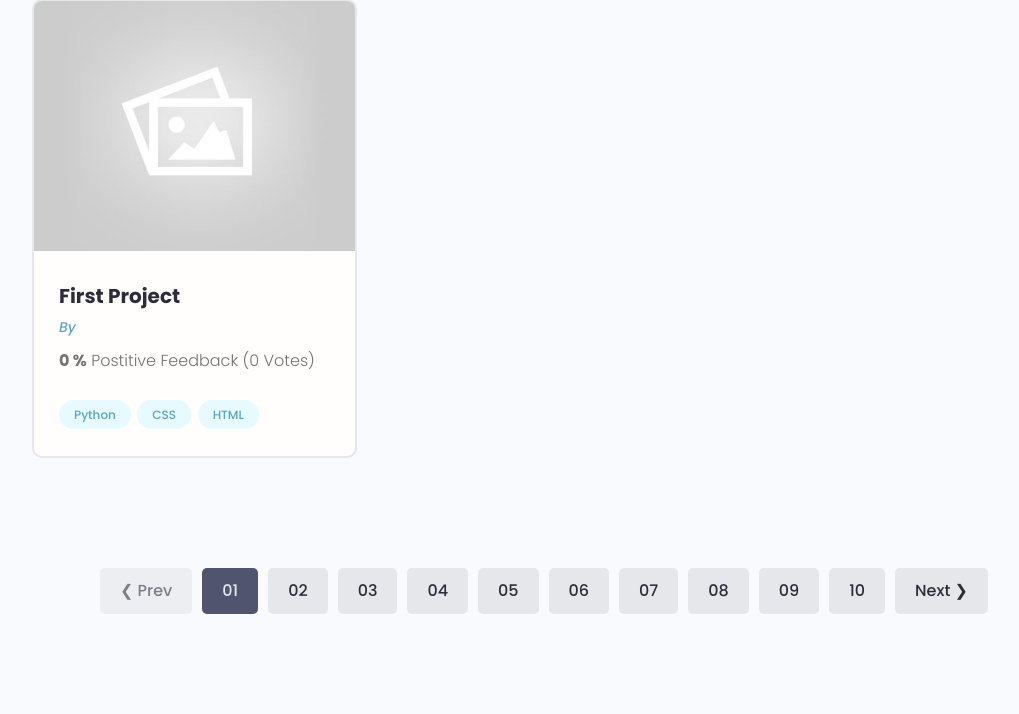
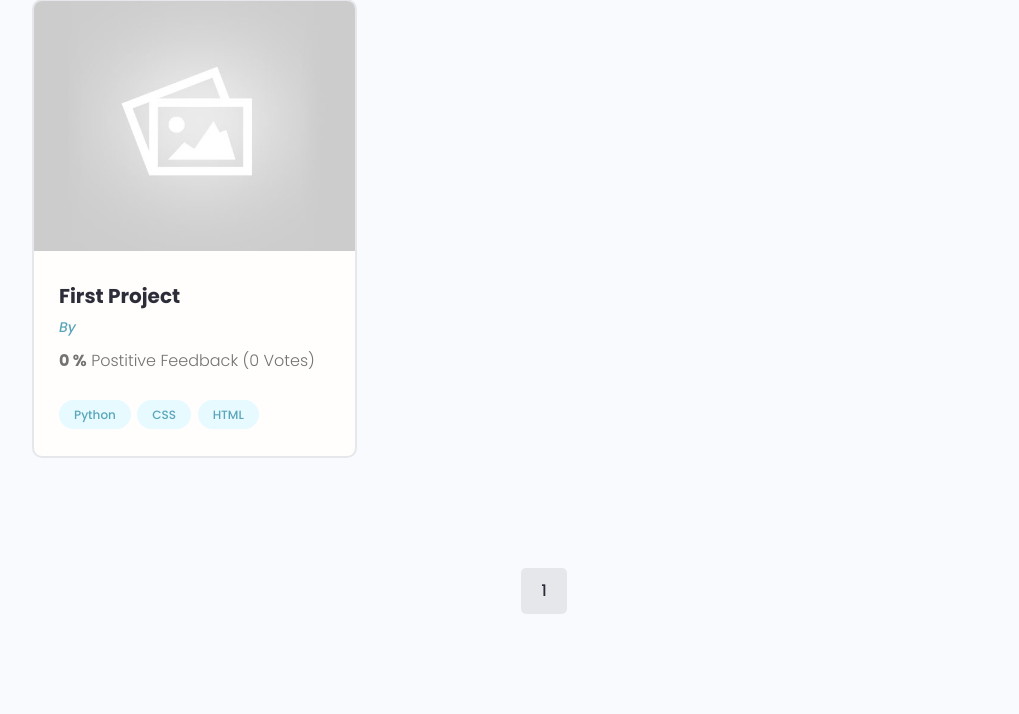
Before and after one commit to sushanka-khadka/Django, a Django app: template DevSearch/projects/templates/projects/projects.html in a window 1280 px wide. Shown: the part 403-1117 px from the top of the page, without its empty margins (96-1115 px from the left). Run offline with Django 5.2, Linux system fonts and the light colour scheme; data comes from the database, SQL or seed files in the repository; tables that the repository leaves empty hold one stand-in row (values such as "Sample post"); the template is opened without the code that fills it: values that come from a table or form of the project are taken from there, most other values are stand-ins (such as "Sample title", 1, 10 or a date in 2020); parts of the project's set-up code (start-up, migrations or seed data) failed here and were passed over.

Commit message:
pagination

```diff
--- a/DevSearch/projects/templates/projects/projects.html
+++ b/DevSearch/projects/templates/projects/projects.html
@@ -57,18 +57,21 @@
 
         <div class="pagination">
             <ul class="container">
-                <li><a href="#" class="btn btn--disabled">&#10094; Prev</a></li>
-                <li><a href="#" class="btn btn--sub">01</a></li>
-                <li><a href="#" class="btn">02</a></li>
-                <li><a href="#" class="btn">03</a></li>
-                <li><a href="#" class="btn">04</a></li>
-                <li><a href="#" class="btn">05</a></li>
-                <li><a href="#" class="btn">06</a></li>
-                <li><a href="#" class="btn">07</a></li>
-                <li><a href="#" class="btn">08</a></li>
-                <li><a href="#" class="btn">09</a></li>
-                <li><a href="#" class="btn">10</a></li>
-                <li><a href="#" class="btn">Next &#10095;</a></li>
+                {% if projects.has_previous %}
+                <li><a href="?page={{projects.previous_page_number}}" class="btn">&#10094; Prev</a></li>
+                {% endif %}
+
+                {% for page in paginator.page_range %}
+                {% if projects.number == page %}
+                <li><a href="#" class="btn btn--sub">{{ page }}</a></li>
+                {% else %}
+                <li><a href="#" class="btn">{{ page }}</a></li>
+                {% endif %}
+                {% endfor %}
+
+                {% if projects.has_next %}
+                <li><a href="?page={{projects.next_page_number}}" class="btn">Next &#10095;</a></li>
+                {% endif %}
             </ul>
         </div>
     </main>
```
Also changed, not shown: DevSearch/projects/views.py (+19 -2 lines).
